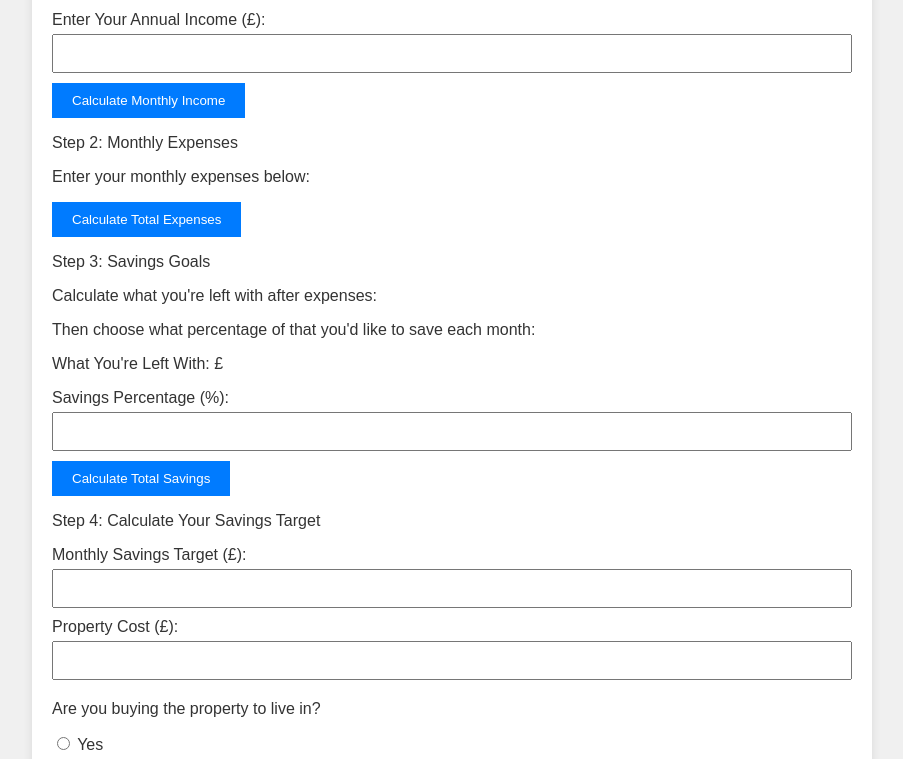
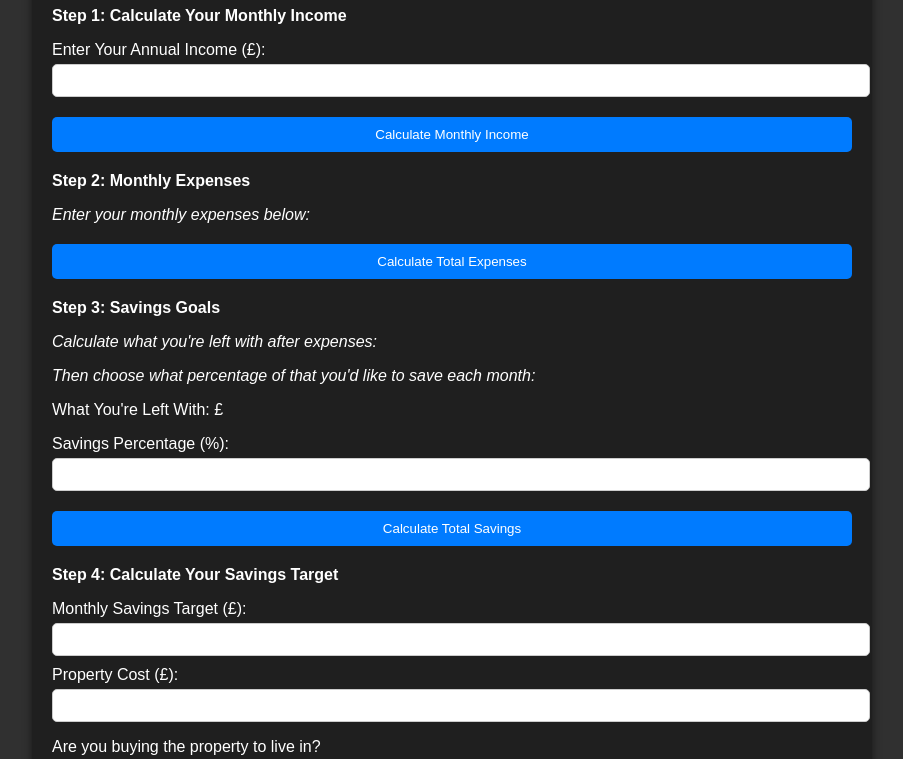
Before and after one commit to JoshalPattni/Budget-with-Realty-Pathways, a plain HTML site: page index.html in a window 1280 px wide. Shown: the part 143-902 px from the top of the page, without its empty margins (188-1091 px from the left). Drawn offline with Linux system fonts and the light colour scheme.

Commit message:
Update styles.css

```diff
--- a/styles.css
+++ b/styles.css
@@ -1,45 +1,56 @@
 body {
     font-family: Arial, sans-serif;
-    background-color: #f0f0f0;
-    color: #333;
+    background-color: #303030;
+    color: #fff;
     margin: 0;
     padding: 0;
 }
 
 .container {
     max-width: 800px;
-    margin: 20px auto;
+    margin: 50px auto;
     padding: 20px;
-    background-color: #fff;
+    background-color: #1f1f1f;
     border-radius: 10px;
-    box-shadow: 0 0 10px rgba(0, 0, 0, 0.1);
+    box-shadow: 0 0 10px rgba(0, 0, 0, 0.5);
 }
 
-h1, h2 {
+h1 {
     text-align: center;
 }
 
-.step {
-    margin-bottom: 20px;
+.step-description {
+    font-weight: bold;
+    margin-top: 20px;
+}
+
+.sub-description {
+    font-style: italic;
+    margin-top: 10px;
 }
 
 label {
     display: block;
-    margin-bottom: 5px;
+    margin-top: 10px;
 }
 
-input[type="number"], input[type="text"] {
+input[type="number"] {
     width: 100%;
-    padding: 10px;
-    margin-bottom: 10px;
-    box-sizing: border-box;
+    padding: 8px;
+    margin-top: 5px;
+    border: 1px solid #ccc;
+    border-radius: 5px;
 }
 
 button {
+    display: block;
+    width: 100%;
+    padding: 10px;
+    margin-top: 20px;
     background-color: #007bff;
     color: #fff;
-    padding: 10px 20px;
     border: none;
+    border-radius: 5px;
     cursor: pointer;
 }
 
@@ -47,32 +58,7 @@ button:hover {
     background-color: #0056b3;
 }
 
-p {
-    margin-top: 10px;
+.result {
+    margin-top: 20px;
+    font-weight: bold;
 }
-
-.expense-input {
-    display: flex;
-    justify-content: space-between;
-    align-items: center;
-}
-
-.expense-input input {
-    width: calc(50% - 5px);
-}
-
-#bucket {
-    margin-top: 20px;
-    height: 20px;
-    width: 200px;
-    background-color: #ccc;
-    border-radius: 10px;
-    overflow: hidden;
-}
-
-#bucket .fill {
-    height: 100%;
-    width: 0;
-    background-color: #007bff;
-    transition: width 0.5s;
-}
```
